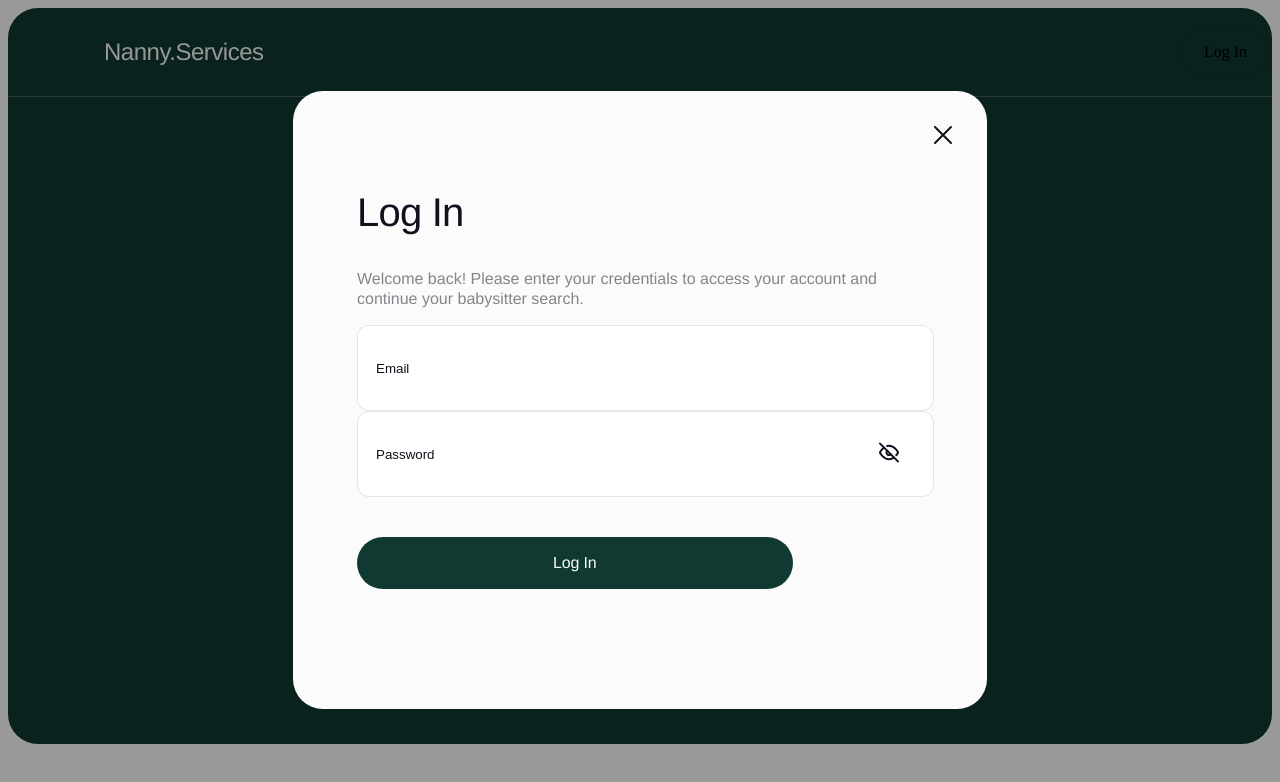
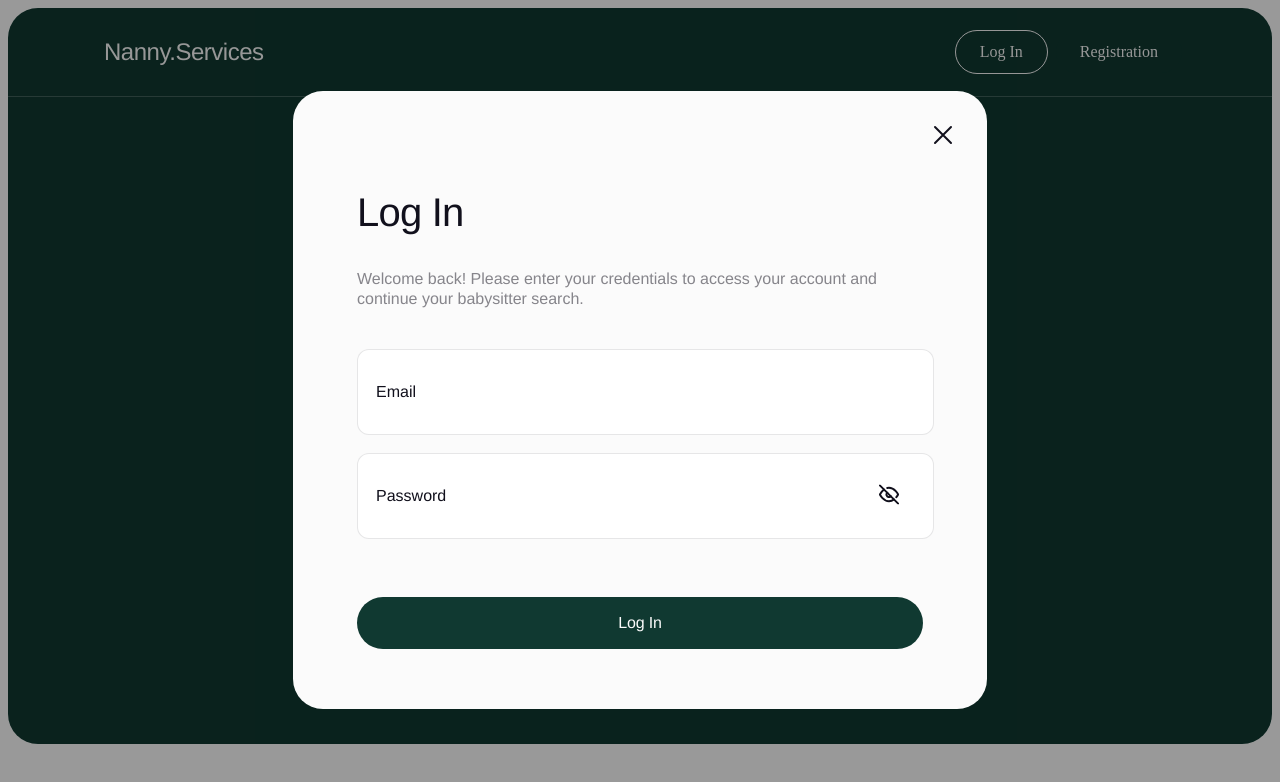
Before and after one commit to FinJex/Nanny-Services, a Next.js app: page / in a window 1280 px wide. Both pictures are taken after a click on the button "Log In". Shown: the top 782 px of the page. Built offline with nearby package versions, Linux system fonts and the light colour scheme; no server answers.

Commit message:
add register

```diff
--- a/components/AurhNavigation/AuthNavigation.module.css
+++ b/components/AurhNavigation/AuthNavigation.module.css
@@ -2,6 +2,7 @@
   display: flex;
   align-items: center;
   gap: 8px;
+  margin-right: 90px;
 }
 
 .loginBtn {
@@ -9,7 +10,19 @@
   border: 1px solid rgba(17, 16, 28, 0.2);
   border-radius: 30px;
   background: transparent;
-  color: inherit;
+  color: #FBFBFB;
   font: inherit;
   cursor: pointer;
+  border-color: #FBFBFB;
 }
+
+.registerBtn {
+  padding: 12px 24px;
+  border: 1px solid rgba(17, 16, 28, 0.2);
+  border-radius: 30px;
+  background: #103931;
+  color: #FBFBFB;
+  font: inherit;
+  cursor: pointer;
+  border: none;
+}
--- a/components/AurhNavigation/AuthNavigation.tsx
+++ b/components/AurhNavigation/AuthNavigation.tsx
@@ -3,19 +3,32 @@
 import { useCallback, useState } from "react";
 import Modal from "@/components/Modal/Modal";
 import LoginForm from "@/components/LoginForm/LoginForm";
+import RegisterForm from "@/components/RegisterForm/RegisterForm";
 import css from "./AuthNavigation.module.css";
 
 export default function AuthNavigation() {
   const [isLoginOpen, setIsLoginOpen] = useState(false);
+  const [isRegisterOpen, setIsRegisterOpen] = useState(false);
 
-  const openLogin = () => setIsLoginOpen(true);
   const closeLogin = useCallback(() => setIsLoginOpen(false), []);
+  const closeRegister = useCallback(() => setIsRegisterOpen(false), []);
 
   return (
     <>
       <div className={css.wrapper}>
-        <button type="button" className={css.loginBtn} onClick={openLogin}>
+        <button
+          type="button"
+          className={css.loginBtn}
+          onClick={() => setIsLoginOpen(true)}
+        >
           Log In
+        </button>
+        <button
+          type="button"
+          className={css.registerBtn}
+          onClick={() => setIsRegisterOpen(true)}
+        >
+          Registration
         </button>
       </div>
 
@@ -24,6 +37,12 @@ export default function AuthNavigation() {
           <LoginForm onSuccess={closeLogin} />
         </Modal>
       )}
+
+      {isRegisterOpen && (
+        <Modal onClose={closeRegister} height="580px">
+          <RegisterForm onSuccess={closeRegister} />
+        </Modal>
+      )}
     </>
   );
 }
--- a/components/LoginForm/LoginForm.module.css
+++ b/components/LoginForm/LoginForm.module.css
@@ -13,6 +13,13 @@ font-weight: 400;
 font-size: 16px;
 line-height: 1.25;
 color: rgba(17, 16, 28, 0.5);
+margin-bottom: 40px;
+}
+
+.form {
+  display: flex;
+  flex-direction: column;
+  gap: 18px;
 }
 
 .passwordWrap {
@@ -28,6 +35,8 @@ color: rgba(17, 16, 28, 0.5);
   white-space: nowrap;
 }
 
+
+
 .input {
 border: 1px solid rgba(17, 16, 28, 0.1);
 border-radius: 12px;
@@ -35,10 +44,16 @@ padding-block: 16px;
 padding-inline: 18px 380px;
 max-width: 438px;
 height: 52px;
+gap: 18px;
 }
 
+
 .input::placeholder {
-  color: #11101c;
+font-family: "Helvetica Neue", sans-serif;
+font-weight: 400;
+font-size: 16px;
+line-height: 1.25;
+color: #11101c;
 }
 
 .submit {
@@ -52,7 +67,7 @@ border-radius: 30px;
 border: none;
 padding-block: 16px;
 padding-inline: 196px;
-max-width: 438px;
+width: 100%;
 height: 52px;
 background-color: #103931;
 margin-top: 40px;
--- a/components/Modal/Modal.module.css
+++ b/components/Modal/Modal.module.css
@@ -7,14 +7,12 @@
   justify-content: center;
   padding: 16px;
   background: rgba(0, 0, 0, 0.4);
-  overflow-y: auto;
 }
 
 .modal {
   position: relative;
   width: 566px;
   height: 490px;
-  overflow-y: auto;
   padding: 64px;
   border-radius: 30px;
   background: #fbfbfb;
--- a/components/Modal/Modal.tsx
+++ b/components/Modal/Modal.tsx
@@ -7,9 +7,10 @@ import css from "./Modal.module.css";
 interface ModalProps {
   onClose: () => void;
   children: React.ReactNode;
+  height?: string;
 }
 
-export default function Modal({ onClose, children }: ModalProps) {
+export default function Modal({ onClose, children, height }: ModalProps) {
   useEffect(() => {
     const handleKeyDown = (e: KeyboardEvent) => {
       if (e.key === "Escape") {
@@ -35,7 +36,7 @@ export default function Modal({ onClose, children }: ModalProps) {
 
   return createPortal(
     <div className={css.backdrop} onClick={handleBackdropClick}>
-      <div className={css.modal} role="dialog" aria-modal="true">
+      <div className={css.modal} role="dialog" aria-modal="true" style={{ height }}>
         <button
           type="button"
           className={css.closeBtn}
--- /dev/null
+++ b/components/RegisterForm/RegisterForm.tsx
@@ -0,0 +1,128 @@
+"use client";
+
+import { useState } from "react";
+import { useForm } from "react-hook-form";
+import { yupResolver } from "@hookform/resolvers/yup";
+import { FirebaseError } from "firebase/app";
+import { registerSchema } from "@/schemas/auth";
+import { RegisterRequest } from "@/types/auth";
+import { registerUser } from "@/services/auth";
+import css from "../LoginForm/LoginForm.module.css";
+
+interface RegisterFormProps {
+  onSuccess?: () => void;
+}
+
+export default function RegisterForm({ onSuccess }: RegisterFormProps) {
+  const [showPassword, setShowPassword] = useState(false);
+  const [serverError, setServerError] = useState("");
+
+  const {
+    register,
+    handleSubmit,
+    formState: { errors, isSubmitting },
+  } = useForm<RegisterRequest>({
+    resolver: yupResolver(registerSchema),
+    defaultValues: { userName: "", email: "", password: "" },
+  });
+
+  const onSubmit = async (values: RegisterRequest) => {
+    try {
+      setServerError("");
+      await registerUser(values);
+      onSuccess?.();
+    } catch (error) {
+      if (
+        error instanceof FirebaseError &&
+        error.code === "auth/email-already-in-use"
+      ) {
+        setServerError("This email is already registered");
+      } else {
+        setServerError("Something went wrong. Please try again");
+      }
+    }
+  };
+
+  return (
+    <div>
+      <h2 className={css.title}>Registration</h2>
+      <p className={css.description}>
+        Thank you for your interest in our platform! In order to register, we
+        need some information. Please provide us with the following
+        information.
+      </p>
+
+      <form onSubmit={handleSubmit(onSubmit)} className={css.form} noValidate>
+        <div className={css.field}>
+          <div className={css.inputWrap}>
+            <input
+              id="userName"
+              type="text"
+              placeholder="Name"
+              className={css.input}
+              {...register("userName")}
+            />
+            <label htmlFor="userName" className={css.label}>
+              Name
+            </label>
+          </div>
+          {errors.userName && (
+            <p className={css.error}>{errors.userName.message}</p>
+          )}
+        </div>
+
+        <div className={css.field}>
+          <div className={css.inputWrap}>
+            <input
+              id="email"
+              type="email"
+              placeholder="Email"
+              className={css.input}
+              {...register("email")}
+            />
+            <label htmlFor="email" className={css.label}>
+              Email
+            </label>
+          </div>
+          {errors.email && <p className={css.error}>{errors.email.message}</p>}
+        </div>
+
+        <div className={css.field}>
+          <div className={css.passwordWrap}>
+            <input
+              id="password"
+              type={showPassword ? "text" : "password"}
+              placeholder="Password"
+              className={css.input}
+              {...register("password")}
+            />
+            <label htmlFor="password" className={css.label}>
+              Password
+            </label>
+            <button
+              type="button"
+              className={css.eye}
+              onClick={() => setShowPassword((prev) => !prev)}
+              aria-label={showPassword ? "Hide password" : "Show password"}
+            >
+              <svg width="20" height="20" aria-hidden="true">
+                <use
+                  href={`/sprite.svg#${showPassword ? "icon-eye" : "icon-eye-off"}`}
+                />
+              </svg>
+            </button>
+          </div>
+          {errors.password && (
+            <p className={css.error}>{errors.password.message}</p>
+          )}
+        </div>
+
+        {serverError && <p className={css.error}>{serverError}</p>}
+
+        <button type="submit" className={css.submit} disabled={isSubmitting}>
+          {isSubmitting ? "Loading..." : "Sign Up"}
+        </button>
+      </form>
+    </div>
+  );
+}
--- a/schemas/auth.ts
+++ b/schemas/auth.ts
@@ -1,6 +1,6 @@
 import * as Yup from "yup";
 
-export const legisterSchema = Yup.object().shape({
+export const registerSchema = Yup.object().shape({
   userName: Yup.string()
     .min(2, "Name must be at least 2 characters")
     .max(20, "Name is too long")
```
Also changed, not shown: components/RegisterForm/RegisterForm.module.css (added).
